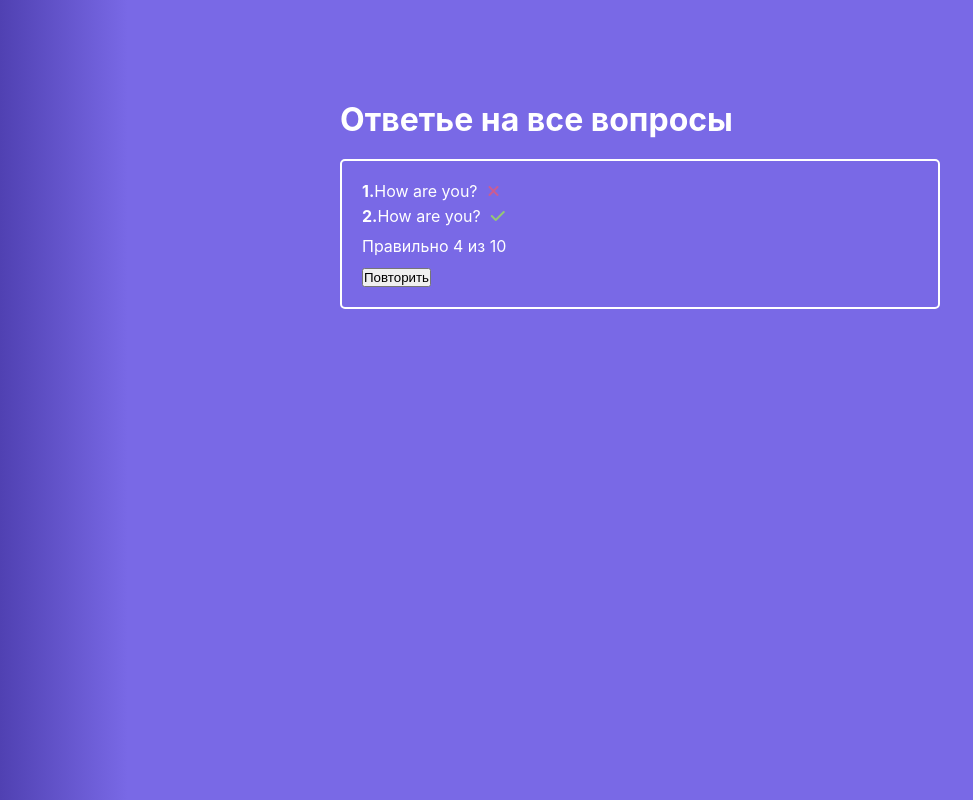
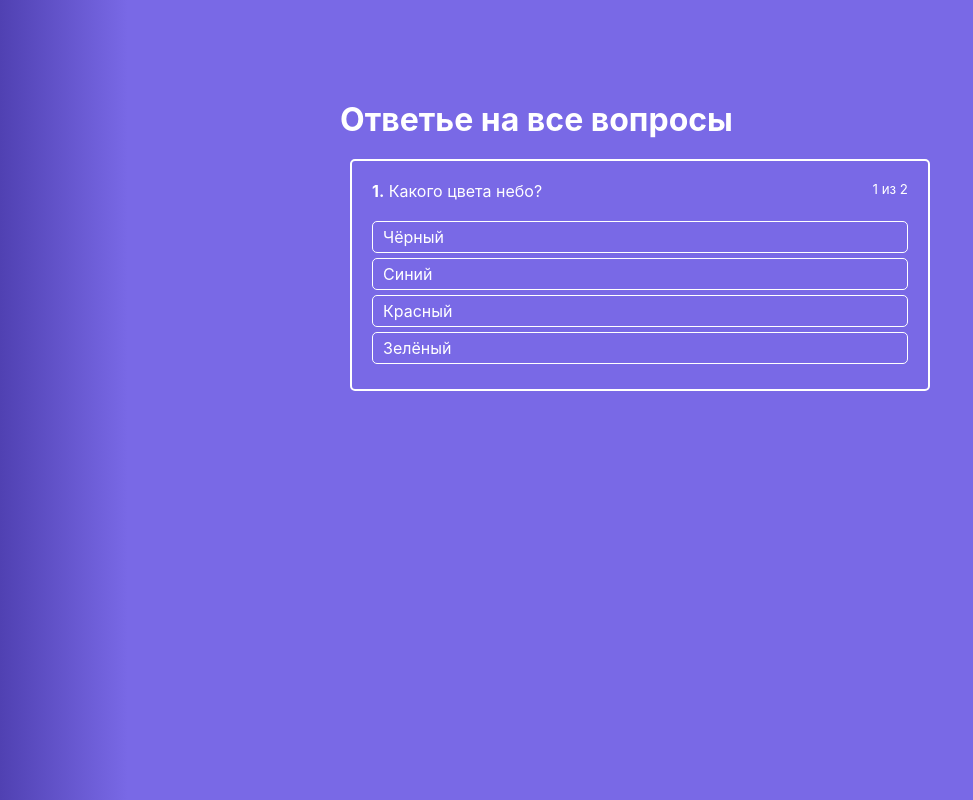
Before and after one commit to sadigzade/react-quiz, a React (Create React App) app: page /quiz/1 in a window 1280 px wide. Shown: the whole page, without its empty margins (0-973 px from the left). Built offline with nearby package versions, Linux system fonts and the light colour scheme; the HTML template or start-up script is replaced by a standard one.

Commit message:
Calculation of results

```diff
--- a/src/components/FinishedQuiz/FinishedQuiz.jsx
+++ b/src/components/FinishedQuiz/FinishedQuiz.jsx
@@ -2,26 +2,43 @@ import React from 'react';
 
 import classes from './FinishedQuiz.module.scss';
 
-const FinishedQuiz = () => {
+const FinishedQuiz = (props) => {
+  const successCount = Object.keys(props.results).reduce((total, key) => {
+    if (props.results[key] === 'success') {
+      total++;
+    }
+
+    return total;
+  }, 0);
+
   return (
     <div className={classes.FinishedQuiz}>
       <ul>
-        <li>
-          <strong>1.</strong>
-          How are you?
-          <i className={'fa fa-times ' + classes.error} />
-        </li>
-        <li>
-          <strong>2.</strong>
-          How are you?
-          <i className={'fa fa-check ' + classes.success} />
-        </li>
+        {props.quiz.map((quizItem, index) => {
+          const cls = [
+            'fa',
+            props.results[quizItem.id] === 'error' ? 'fa-times' : 'fa-check',
+            classes[props.results[quizItem.id]],
+          ];
+
+          return (
+            <li key={index}>
+              <strong>{index + 1}</strong>.&nbsp;
+              {quizItem.question}
+              <i className={cls.join(' ')} />
+            </li>
+          );
+        })}
       </ul>
 
-      <p>Правильно 4 из 10</p>
+      <p>
+        Правильно {successCount} из {props.quiz.length}
+      </p>
 
       <div>
-        <button>Повторить</button>
+        <button className={classes.btn} onClick={props.onRetry}>
+          Повторить
+        </button>
       </div>
     </div>
   );
--- a/src/components/FinishedQuiz/FinishedQuiz.module.scss
+++ b/src/components/FinishedQuiz/FinishedQuiz.module.scss
@@ -20,6 +20,21 @@
     }
   }
 
+  .btn {
+    border: none;
+    padding: 5px 10px;
+    border-radius: 5px;
+    border: 1px solid #fff;
+    background: #fff;
+    cursor: pointer;
+    transition: all 300ms ease-in-out;
+
+    &:hover {
+      background: #5041b2;
+      color: #fff;
+    }
+  }
+
   .success {
     color: rgba(161, 240, 69, 0.7);
   }
--- a/src/containers/Quiz/Quiz.jsx
+++ b/src/containers/Quiz/Quiz.jsx
@@ -7,8 +7,9 @@ import classes from './Quiz.module.scss';
 
 class Quiz extends Component {
   state = {
-    isFinished: true,
     activeQuestion: 0,
+    isFinished: false,
+    results: {},
     answerState: null,
     quiz: [
       {
@@ -45,10 +46,18 @@ class Quiz extends Component {
       }
     }
 
-    const quiz = this.state.quiz[this.state.activeQuestion];
+    const question = this.state.quiz[this.state.activeQuestion];
+    const results = this.state.results;
 
-    if (answerId === quiz.rightAnswerId) {
-      this.setState({ answerState: { [answerId]: 'success' } });
+    if (answerId === question.rightAnswerId) {
+      if (!results[question.id]) {
+        results[question.id] = 'success';
+      }
+
+      this.setState({
+        answerState: { [answerId]: 'success' },
+        results,
+      });
 
       const timer = window.setTimeout(() => {
         if (this.isFinishedQuiz()) {
@@ -65,12 +74,26 @@ class Quiz extends Component {
         window.clearTimeout(timer);
       }, 1000);
     } else {
-      this.setState({ answerState: { [answerId]: 'error' } });
+      results[question.id] = 'error';
+
+      this.setState({
+        answerState: { [answerId]: 'error' },
+        results,
+      });
     }
   };
 
   isFinishedQuiz = () => {
     return this.state.activeQuestion + 1 === this.state.quiz.length;
+  };
+
+  handlerRetry = () => {
+    this.setState({
+      activeQuestion: 0,
+      isFinished: false,
+      results: {},
+      answerState: null,
+    });
   };
 
   render() {
@@ -79,7 +102,11 @@ class Quiz extends Component {
         <div className={classes.QuizWrapper}>
           <h1>Ответье на все вопросы</h1>
           {this.state.isFinished ? (
-            <FinishedQuiz />
+            <FinishedQuiz
+              results={this.state.results}
+              quiz={this.state.quiz}
+              onRetry={this.handlerRetry}
+            />
           ) : (
             <ActiveQuiz
               question={this.state.quiz[this.state.activeQuestion].question}
```
